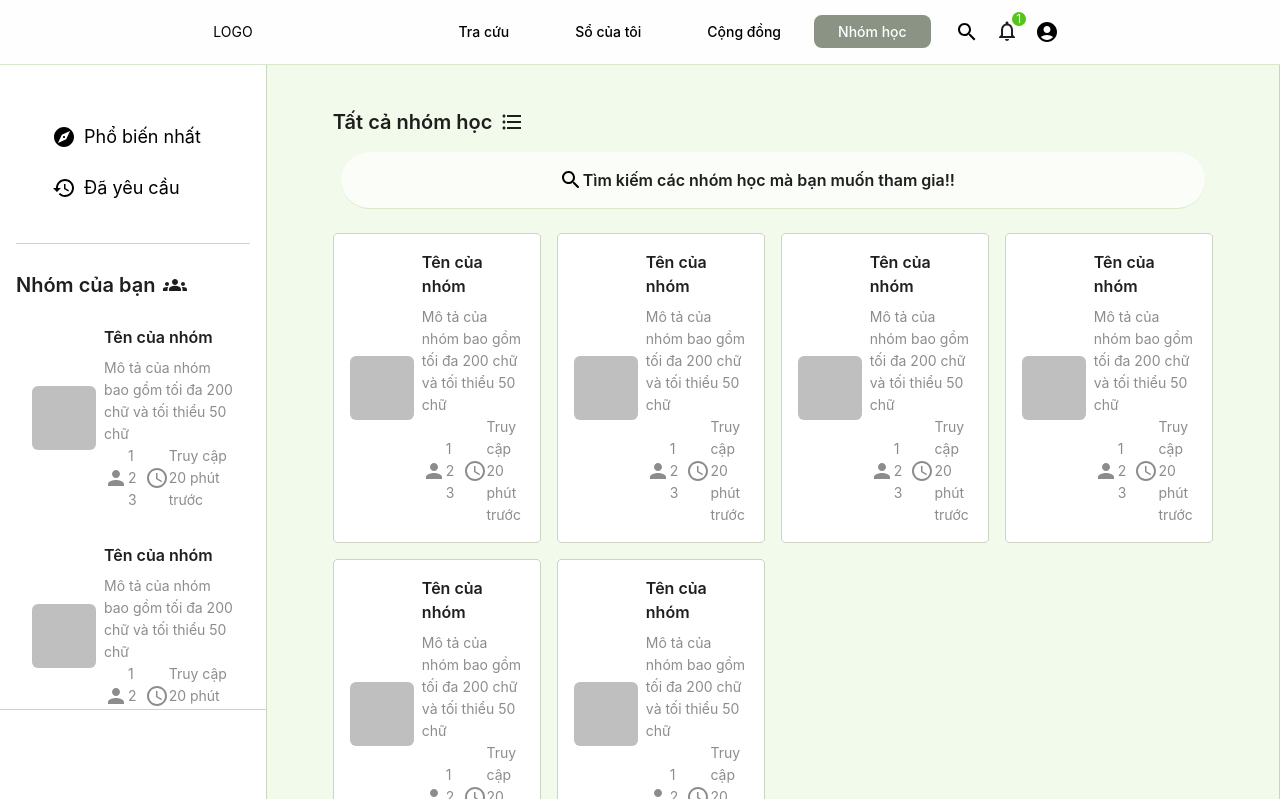
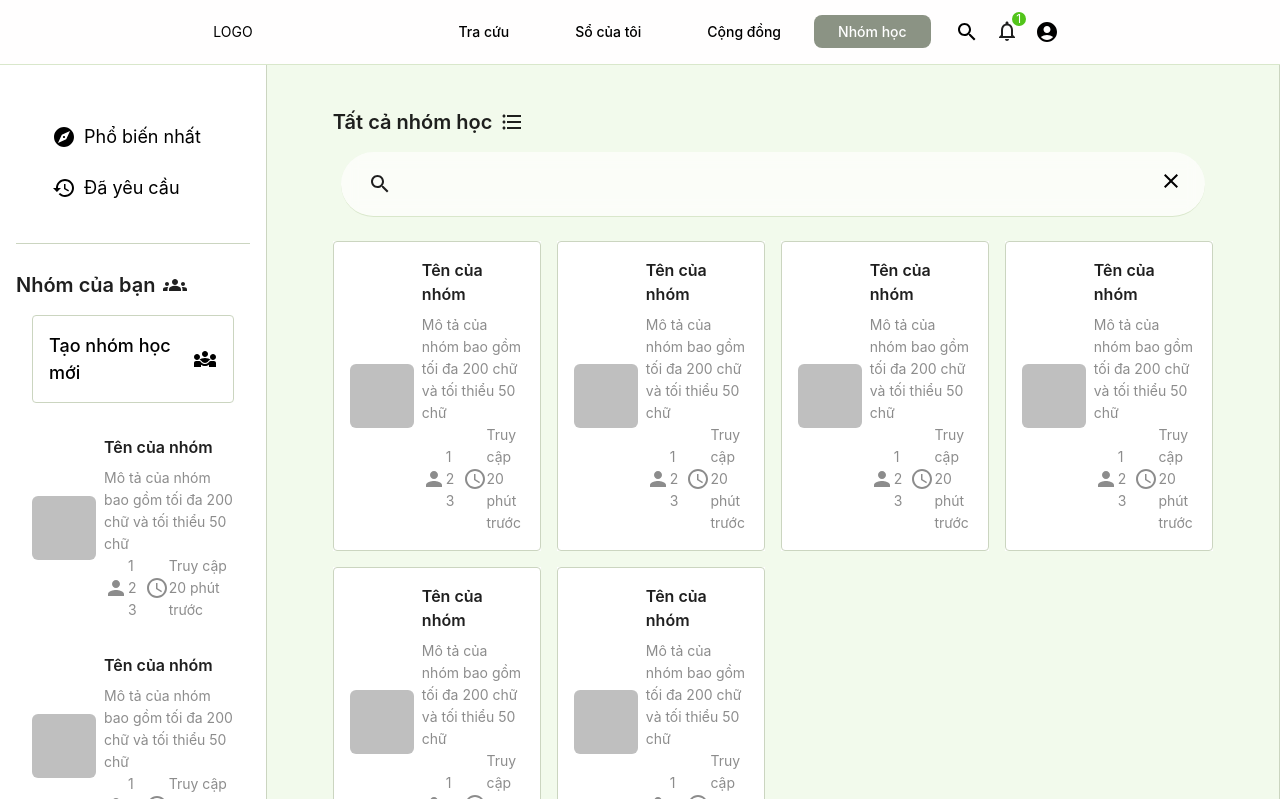
Before and after one commit to congthuan-nguyen/English-study, a React (Create React App) app in the folder es-fe/: page /group in a window 1280 px wide. Built offline with nearby package versions, Linux system fonts and the light colour scheme.

Commit message:
addtional group interface

```diff
--- a/es-fe/src/components/user/UserRouter.js
+++ b/es-fe/src/components/user/UserRouter.js
@@ -8,6 +8,7 @@ import Community from "./community/Community";
 import CreateList from "./my-note/CreateList";
 import ListData from "./my-note/ListData";
 import Group from "./group/Group";
+import GroupDetail from "./group/GroupDetail";
 
 const UserRouter = () => {
   return (
@@ -24,7 +25,10 @@ const UserRouter = () => {
             <Route path="list-store/data/id" element={<ListData />} />
           </Route>
           <Route path="/community" element={<Community />} />
-          <Route path="/group" element={<Group />} />
+          <Route path="group">
+            <Route index element={<Group />} />
+            <Route path="detail/id" element={<GroupDetail />} />
+          </Route>
         </Routes>
       </Col>
     </Row>
--- a/es-fe/src/components/user/group/Group.module.css
+++ b/es-fe/src/components/user/group/Group.module.css
@@ -1,3 +1,11 @@
 .GroupParticipated {
   max-height: 50vh;
 }
+
+.banner {
+  background: linear-gradient(
+    to bottom,
+    rgba(185, 185, 185, 0.3) 0%,
+    rgba(255, 254, 254, 0.7) 100%
+  );
+}
--- /dev/null
+++ b/es-fe/src/components/user/group/GroupDetail.js
@@ -0,0 +1,52 @@
+import { Button, Col, Divider, Image, Row, Space, Typography } from "antd";
+import React from "react";
+import styles from "./Group.module.css";
+import Title from "antd/es/typography/Title";
+import { Add, Reply } from "@mui/icons-material";
+
+const { Text } = Typography;
+const GroupDetail = () => {
+  return (
+    <div>
+      <Row className={styles.banner} justify={"center"}>
+        <Col span={18}>
+          <Image
+            height={480}
+            width={"100%"}
+            style={{ backgroundSize: "cover" }}
+            src="https://thumbs.dreamstime.com/z/english-language-hand-drawn-doodles-lettering-education-banner-vector-illustration-134022507.jpg"
+          />
+          <div className="m-32">
+            <Title level={3}>Tên nhóm học được đặt tên do người dùng</Title>
+            <Text type="secondary">
+              Nhóm học TOEIC của chúng tôi là cộng đồng năng động gồm những
+              người học nhiệt huyết, cùng nhau nâng cao kỹ năng tiếng Anh. Với
+              tài liệu phong phú và các buổi thảo luận hiệu quả, chúng tôi hỗ
+              trợ lẫn nhau để đạt điểm cao trong kỳ thi TOEIC. Tham gia nhóm,
+              bạn sẽ có cơ hội thực hành nghe, nói, đọc, viết thông qua các hoạt
+              động đa dạng. Hãy cùng chúng tôi chinh phục mục tiêu TOEIC!
+            </Text>
+            <div className="mt-16">
+              <Space>
+                <Button className="fac">
+                  Mời <Add />
+                </Button>
+                <Button className="fac">
+                  Chia sẻ <Reply style={{ transform: "scaleX(-1)" }} />
+                </Button>
+              </Space>
+            </div>
+          </div>
+          <ul className={styles.menu}>
+            <li>Bài viết</li>
+            <li>Thành viên</li>
+            <li>File phương tiện</li>
+          </ul>
+        </Col>
+      </Row>
+      <Divider />
+    </div>
+  );
+};
+
+export default GroupDetail;
--- a/es-fe/src/components/user/group/GroupDisplay.js
+++ b/es-fe/src/components/user/group/GroupDisplay.js
@@ -2,11 +2,18 @@ import { AccessTime, Person } from "@mui/icons-material";
 import { Avatar, Space, Typography } from "antd";
 import Title from "antd/es/typography/Title";
 import React from "react";
+import { useNavigate } from "react-router-dom";
 const { Text } = Typography;
 const GroupDisplay = (props) => {
+  const navigate = useNavigate();
   return (
     <div className={props.className}>
-      <div className="fjc buttonGrayTranset p-16">
+      <div
+        className="fjc buttonGrayTranset p-16"
+        onClick={() => {
+          navigate("detail/id");
+        }}
+      >
         <Space>
           <Avatar size={64} shape="square" />
           <div>
--- a/es-fe/src/components/user/group/GroupLeft.js
+++ b/es-fe/src/components/user/group/GroupLeft.js
@@ -1,4 +1,11 @@
-import { Explore, History, Person } from "@mui/icons-material";
+import {
+  Diversity3,
+  Explore,
+  GroupAdd,
+  Groups,
+  History,
+  Person,
+} from "@mui/icons-material";
 import Title from "antd/es/typography/Title";
 import React from "react";
 import { Link } from "react-router-dom";
@@ -29,6 +36,17 @@ const GroupLeft = () => {
         </ul>
       </div>
       <div className="pse-16 bcb-green">
+        <Title level={4} className="fac">
+          Nhóm của bạn <Groups className="ms-8" />
+        </Title>
+        <div className="buttonGrayTranset m-16 p-16 bc-green br-4 fjc">
+          <span className="fac">
+            <span className="me-8" style={{ fontSize: 18, fontWeight: 500 }}>
+              Tạo nhóm học mới
+            </span>{" "}
+            <Diversity3 />
+          </span>
+        </div>
         <GroupParticipated />
       </div>
     </div>
--- a/es-fe/src/components/user/group/GroupParticipated.js
+++ b/es-fe/src/components/user/group/GroupParticipated.js
@@ -1,16 +1,9 @@
-import { AccessTime, Groups, Person } from "@mui/icons-material";
-import { Avatar, Space, Typography } from "antd";
-import Title from "antd/es/typography/Title";
 import React from "react";
 import styles from "./Group.module.css";
 import GroupDisplay from "./GroupDisplay";
-const { Text } = Typography;
 const GroupParticipated = () => {
   return (
     <div>
-      <Title level={4} className="fac">
-        Nhóm của bạn <Groups className="ms-8" />
-      </Title>
       <div className={styles.GroupParticipated} id="scroll-hover">
         {[1, 2, 3, 4, 5, 6].map((item) => {
           return <GroupDisplay />;
--- a/es-fe/src/components/user/search/Search.js
+++ b/es-fe/src/components/user/search/Search.js
@@ -1,18 +1,47 @@
-import React from "react";
+import React, { useState } from "react";
 import styles from "./Search.module.css";
-import { Col, Row } from "antd";
-import { SearchRounded } from "@mui/icons-material";
+import { Col, Input, Row } from "antd";
+import { Close, SearchRounded } from "@mui/icons-material";
 import Title from "antd/es/typography/Title";
+import SearchOutlinedIcon from "@mui/icons-material/SearchOutlined";
 
 const Search = () => {
+  const [search, setSearch] = useState(true);
   return (
     <div className={`${styles.search} m-16`}>
-      <Row className="p-16" justify={"center"} align={"middle"}>
-        <SearchRounded />
-        <Title level={5} className="fac me-32" style={{ marginBottom: 0 }}>
-          Tìm kiếm các nhóm học mà bạn muốn tham gia!!
-        </Title>
-      </Row>
+      {search ? (
+        <Row className="p-16" align={"middle"}>
+          <Col span={23}>
+            <Input
+              prefix={<SearchOutlinedIcon />}
+              className="input-no-border"
+            />
+          </Col>
+          <Col span={1}>
+            <Row justify={"center"} align={"middle"}>
+              <span
+                onClick={() => {
+                  setSearch(false);
+                }}
+              >
+                <Close />
+              </span>
+            </Row>
+          </Col>
+        </Row>
+      ) : (
+        <Row
+          className="p-16"
+          align={"middle"}
+          justify={"center"}
+          onClick={() => setSearch(true)}
+        >
+          <SearchRounded />
+          <Title level={5} className="fac me-32" style={{ marginBottom: 0 }}>
+            Tìm kiếm các nhóm học mà bạn muốn tham gia!!
+          </Title>
+        </Row>
+      )}
     </div>
   );
 };
--- a/es-fe/src/components/user/search/Search.module.css
+++ b/es-fe/src/components/user/search/Search.module.css
@@ -6,6 +6,10 @@
   border-radius: 66px;
 }
 
+.search:focus-within {
+  background-color: white;
+}
+
 .search:hover {
   background-color: white;
 }
--- a/es-fe/src/styles/main.css
+++ b/es-fe/src/styles/main.css
@@ -75,6 +75,24 @@
 .textArea-no-border:focus {
   box-shadow: transparent 0px 0px;
   border-radius: 0px;
+}
+
+.input-no-border {
+  border: 0px;
+  width: 100%;
+  border-radius: 0px;
+  box-shadow: transparent 0px 0px !important;
+  height: 100%;
+  background-color: transparent;
+}
+
+.input-no-border:focus {
+  background-color: transparent;
+}
+
+.input-no-border:focus-visible {
+  outline-offset: unset;
+  outline: unset;
 }
 
 .m-20 {
```
